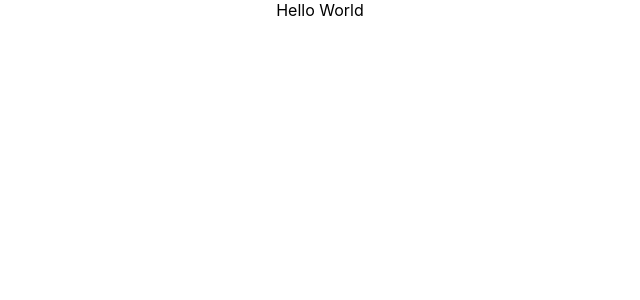
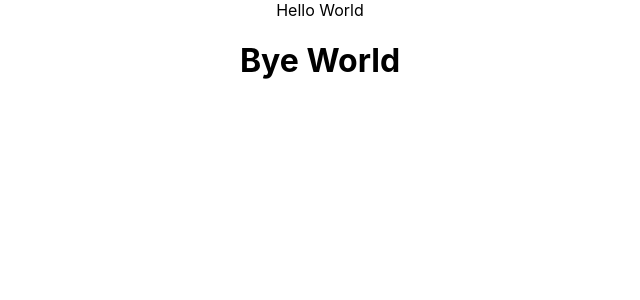
Before and after one commit to TartejBrothers/Learning-React, a React (Create React App) app: page / in a window 1280 px wide. Shown: the top 300 px of the page, without its empty margins (320-960 px from the left). Built offline with nearby package versions, Linux system fonts and the light colour scheme.

Commit message:
New Way to create Functions

```diff
--- a/src/App.js
+++ b/src/App.js
@@ -1,10 +1,10 @@
-import logo from "./logo.svg";
 import "./App.css";
-import Hello from "./components/hello.jsx";
+import { Hello, Hellonew } from "./components/hello.jsx";
 function App() {
   return (
     <div className="App">
       <Hello />
+      <Hellonew />
     </div>
   );
 }
--- a/src/components/hello.jsx
+++ b/src/components/hello.jsx
@@ -1,9 +1,14 @@
 import React from "react";
 
 function Hello() {
-  return (
-  <div>Hello World</div>
-  )
-  ;
+  return <div>Hello World</div>;
 }
-export default Hello;
+// Other Approach
+
+const Hellonew = () => (
+  <div>
+    <h1>Bye World</h1>
+  </div>
+);
+
+export { Hello, Hellonew };
```
